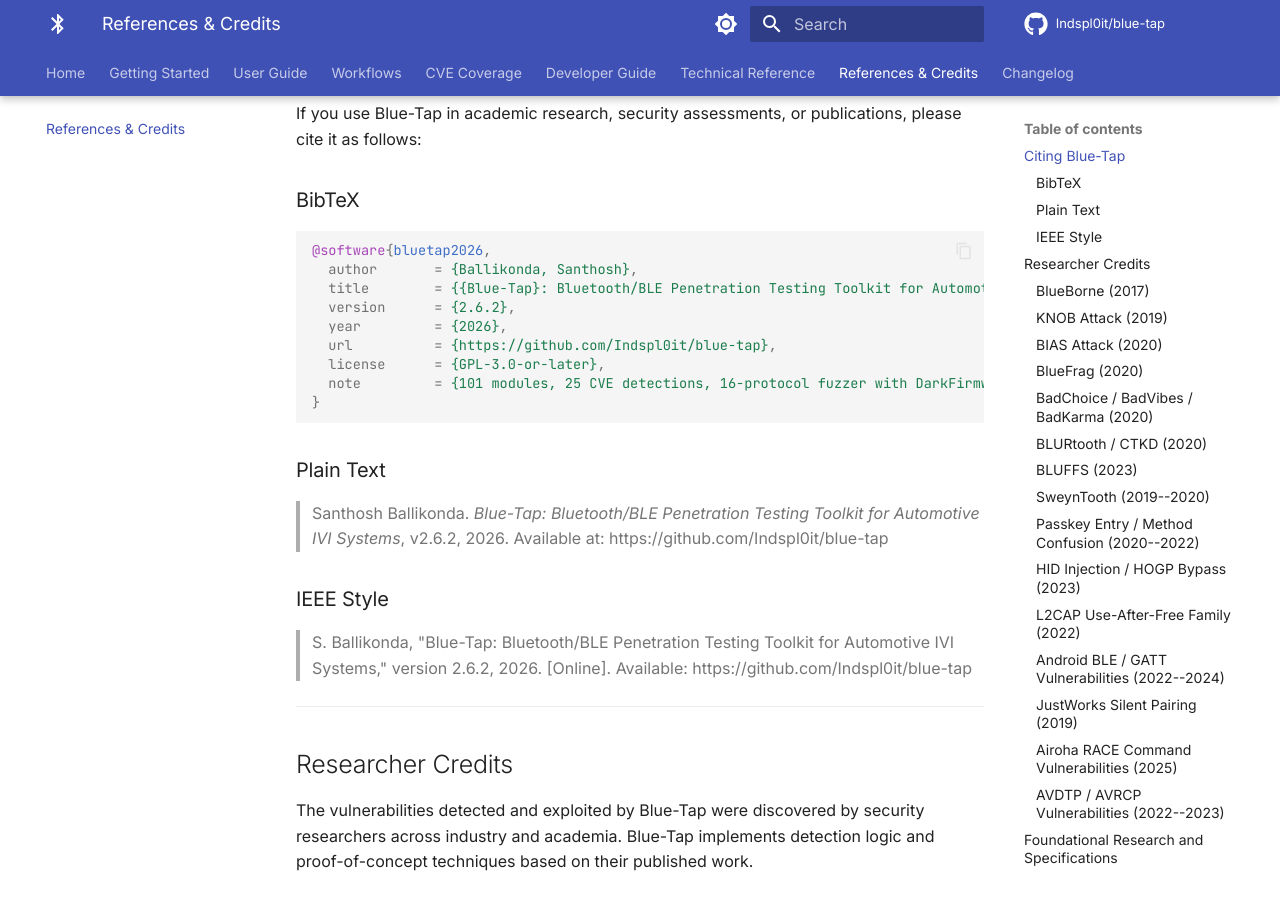
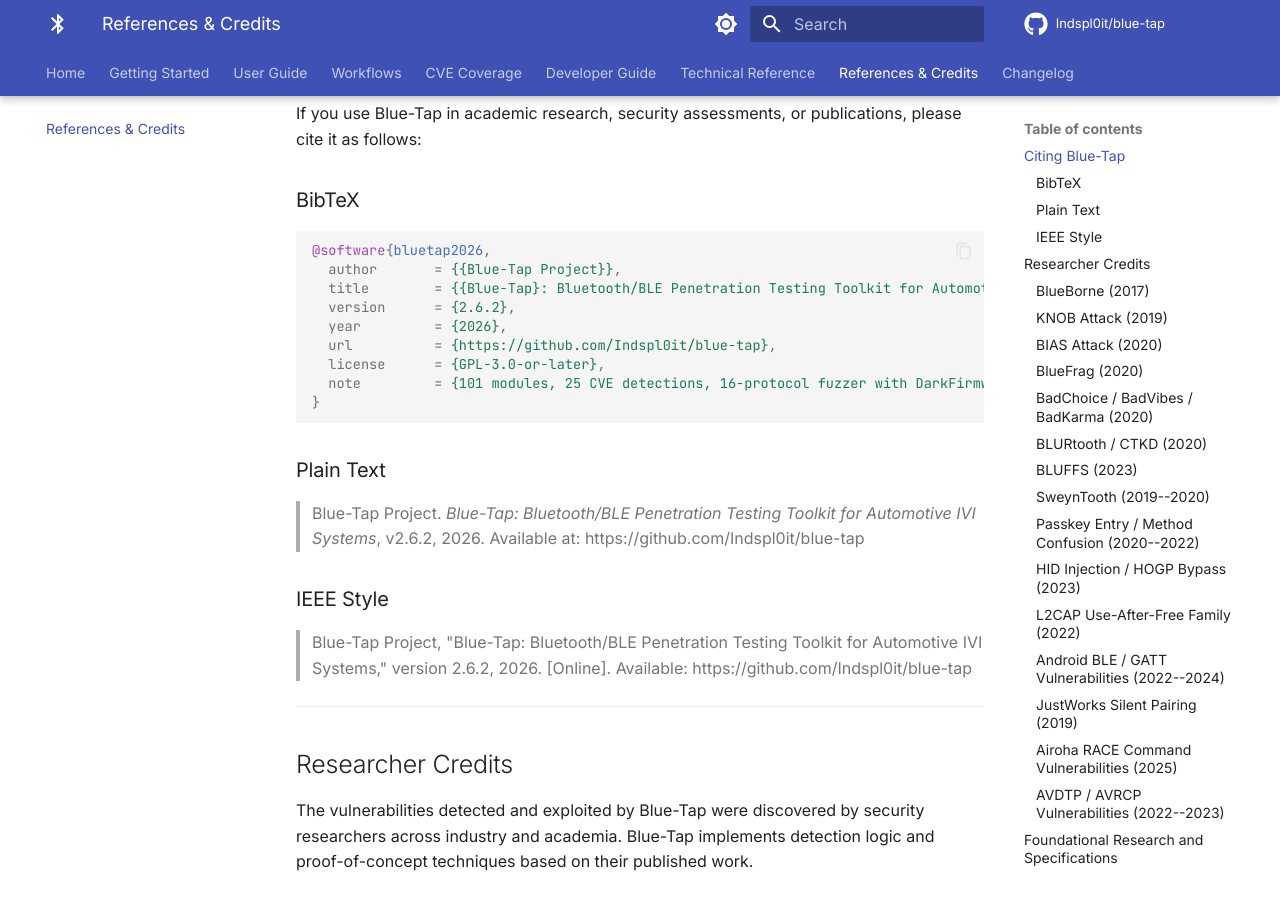
Before and after one commit to Indspl0it/blue-tap, an MkDocs documentation site: the page built from docs/references.md, in a window 1280 px wide and 900 px high, scrolled down 320 px. Built offline with MkDocs 1.6.1 and Material for MkDocs 9.7.7, drawn with Linux system fonts in a browser that asks for light colours; comment, search, counter and statistics services are not loaded; some of the changed text lies outside the part shown.

Commit message:
docs: drop project copyright assertion; depersonalise GitHub Pages content
- Remove the mkdocs site-wide copyright footer.
- Drop the README's "Copyright (C) 2026" trailer next to the GPL link;
  the LICENSE file is authoritative on its own.
- Reframe the docs/references.md citation block to use an organisational
  author ("Blue-Tap Project") so the GitHub Pages site no longer carries
  individual author attribution.
- Remove the "developed by" acknowledgments line for the same reason.

The README author block and LICENSE GPL-3 boilerplate are untouched.

Co-Authored-By: Claude Opus 4.7 (1M context) <noreply@anthropic.com>

````diff
--- a/docs/references.md
+++ b/docs/references.md
@@ -12,7 +12,7 @@ If you use Blue-Tap in academic research, security assessments, or publications,
 
 ```bibtex
 @software{bluetap2026,
-  author       = {Ballikonda, Santhosh},
+  author       = {{Blue-Tap Project}},
   title        = {{Blue-Tap}: Bluetooth/BLE Penetration Testing Toolkit for Automotive IVI Systems},
   version      = {2.6.2},
   year         = {2026},
@@ -24,11 +24,11 @@ If you use Blue-Tap in academic research, security assessments, or publications,
 
 ### Plain Text
 
-> Santhosh Ballikonda. *Blue-Tap: Bluetooth/BLE Penetration Testing Toolkit for Automotive IVI Systems*, v2.6.2, 2026. Available at: https://github.com/Indspl0it/blue-tap
+> Blue-Tap Project. *Blue-Tap: Bluetooth/BLE Penetration Testing Toolkit for Automotive IVI Systems*, v2.6.2, 2026. Available at: https://github.com/Indspl0it/blue-tap
 
 ### IEEE Style
 
-> S. Ballikonda, "Blue-Tap: Bluetooth/BLE Penetration Testing Toolkit for Automotive IVI Systems," version 2.6.2, 2026. [Online]. Available: https://github.com/Indspl0it/blue-tap
+> Blue-Tap Project, "Blue-Tap: Bluetooth/BLE Penetration Testing Toolkit for Automotive IVI Systems," version 2.6.2, 2026. [Online]. Available: https://github.com/Indspl0it/blue-tap
 
 ---
 
@@ -303,8 +303,6 @@ Blue-Tap complements and builds upon the work of other Bluetooth security tools:
 
 ## Acknowledgments
 
-Blue-Tap is developed by **Santhosh Ballikonda** ([@Indspl0it](https://github.com/Indspl0it)).
-
 Special thanks to:
 
 - The **Bluetooth SIG** for maintaining public specifications and security advisories
--- a/mkdocs.yml
+++ b/mkdocs.yml
@@ -3,7 +3,6 @@ site_description: Bluetooth/BLE Penetration Testing Toolkit for Automotive IVI S
 site_url: https://indspl0it.github.io/blue-tap
 repo_url: https://github.com/Indspl0it/blue-tap
 repo_name: Indspl0it/blue-tap
-copyright: Copyright &copy; 2024-2026 Santhosh Ballikonda
 
 theme:
   name: material
````
Also changed, not shown: README.md (+1 -1 lines).
